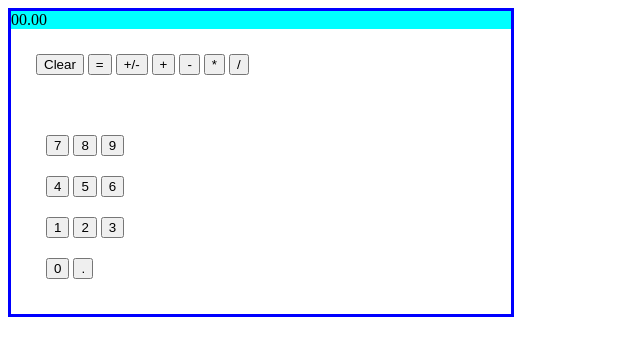
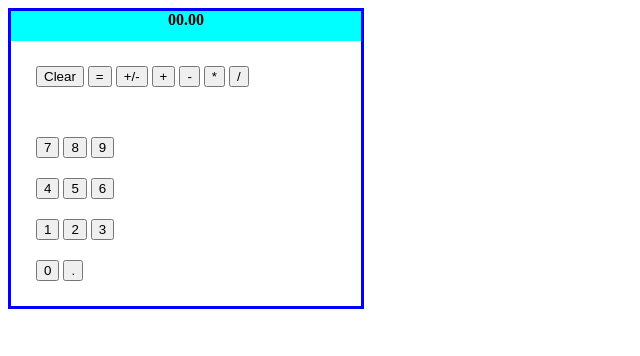
Before and after one commit to AndyNewFin/odin-calculator, a plain HTML site: page index.html in a window 1280 px wide. Shown: the whole page, without its empty margins (0-640 px from the left). Drawn offline with Linux system fonts and the light colour scheme.

Commit message:
style.css

```diff
--- a/style.css
+++ b/style.css
@@ -6,13 +6,15 @@
     flex-direction: column;
     border-style: solid;
     border-color: blue;
-    width: 500px;
+    width: 350px;
 }
 
 #display {
     border-bottom: 50px;
     background-color: aqua;
-    align-items: center;
+    height: 30px;;
+    text-align: center;
+    font-weight: bolder;
 }
 
 .middle {
@@ -20,7 +22,7 @@
 }
 
 .bottom {
-    padding: 25px;
+    padding: 15px;
     display: flex;
     flex-direction: column;
 }
```
